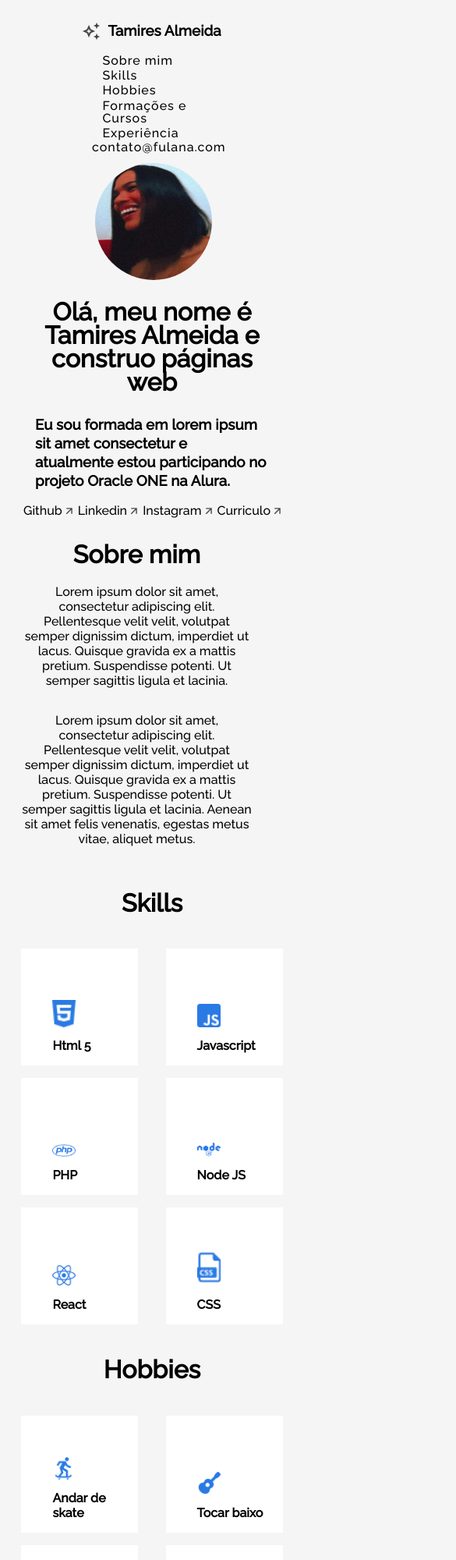
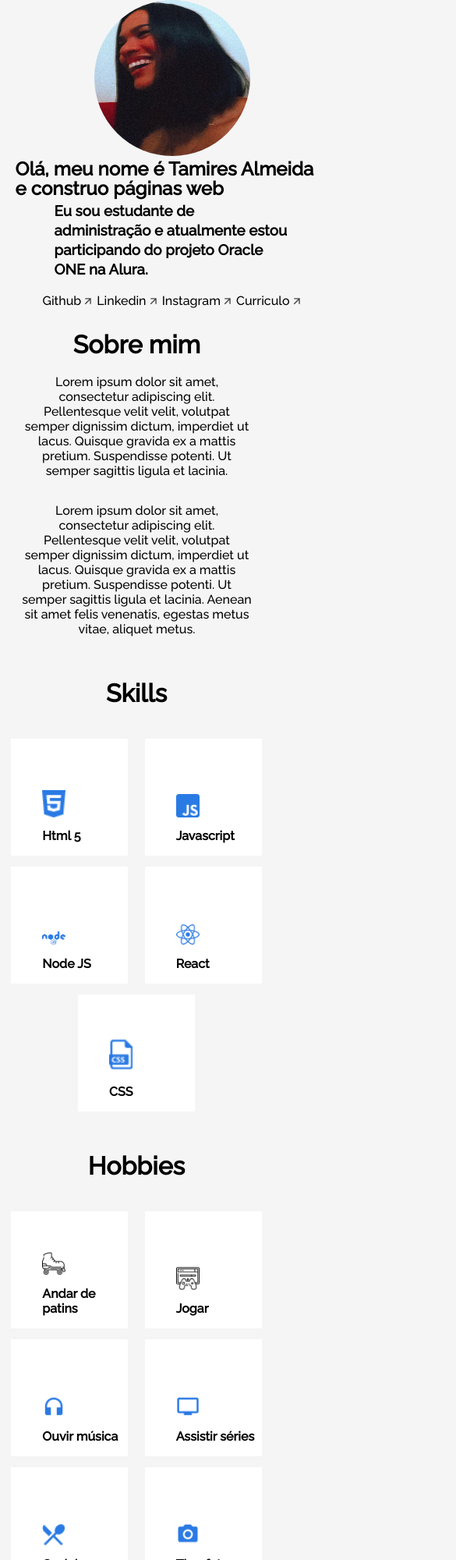
Before and after one commit to almeidaTamires/challenge-one-portfolio-br, a plain HTML site: page index.html in a window 390 px wide. Shown: the top 2000 px of the page at 78% size, 585 px wide, since content can reach past the window. Drawn offline with Linux system fonts and the light colour scheme.

Commit message:
css to mobile

```diff
--- a/assets/style/about.css
+++ b/assets/style/about.css
@@ -38,3 +38,14 @@ p.about__paragraph{
         margin: 1%;
     }
 }
+
+    /*tablet*/
+
+
+@media only screen and (max-width: 820px) {
+    .about__container {
+    display: flex;
+    flex-direction: column;
+    width: 300px;
+    }
+}
--- a/assets/style/academic.css
+++ b/assets/style/academic.css
@@ -4,7 +4,6 @@ section.academic {
     display: flex;
     flex-direction: column;
     align-items: center;
-    padding: 82px;
 }
 
 
@@ -42,3 +41,15 @@ section.academic {
     font-size: 16px;
     line-height: 19px;
 }
+
+
+/*tablet*/
+
+@media only screen and (max-width: 820px) {
+    section.academic {
+    display: flex;
+    flex-direction: column;
+    width: 350px;
+    padding: 16px;
+    }
+}
--- a/assets/style/contact.css
+++ b/assets/style/contact.css
@@ -34,3 +34,30 @@ section.formcontato{
     padding: 10px;
     width: 100%;
 }
+
+    /*tablet*/
+
+@media only screen and (max-width: 820px) {
+    .formcontato__img {
+        display: none;
+    }
+    .formcontato__text {
+    display: flex;
+    flex-direction: column;
+    flex-wrap: wrap;
+    align-items: flex-start;
+    }
+    .formcontato__subtext {
+    width: 300px;
+    line-height: 16px;
+    }
+   input.formcontato__input {
+        margin: 3%;
+    }
+    textarea.formcontato__textarea {
+        margin: 3%;
+    }
+    .formcontato__form {
+        justify-content: inherit;
+    }
+}
--- a/assets/style/experience.css
+++ b/assets/style/experience.css
@@ -14,3 +14,10 @@ section.experience{
     text-align: center;
     margin: 3% 0;
 }
+
+    /*tablet*/
+@media only screen and (max-width: 820px) {
+    section.experience {
+        width: 450px;
+    }
+}
--- a/assets/style/footer.css
+++ b/assets/style/footer.css
@@ -14,3 +14,10 @@ section.footer{
     line-height: 19px;
     text-align: center;
 }
+
+/*tablet*/
+@media only screen and (max-width: 820px){
+    section.footer {
+    justify-content: flex-start;
+    }
+}
--- a/assets/style/hobbies.css
+++ b/assets/style/hobbies.css
@@ -1,6 +1,6 @@
 /*Sessão Hobbies*/
 #hobbies {
-    margin: 5% 0;
+    margin: 3% 0;
 }
 .hobbies__title {
     font-family: 'Raleway';
@@ -37,8 +37,23 @@ li.hobbies__name{
     line-height: 19px;
 }
 
+    /*mobile*/
+
 @media only screen and (max-width: 600px) {
     .hobbies__box {
     margin: 2%;
     }
 }
+
+    /*tablet*/
+
+@media only screen and (max-width: 820px) {
+    section.hobbies {
+    display: flex;
+    flex-direction: column;
+    width: 350px;
+    }
+    .hobbies__box {
+        margin-bottom: 2%;
+    }
+}
--- a/assets/style/menu.css
+++ b/assets/style/menu.css
@@ -35,6 +35,9 @@ header h3 {
     margin-left: 10px;
 }
 
+/*medias*/
+
+/*mobile*/
 @media only screen and (max-width: 600px) {
 header {
     width: 100%;
@@ -60,3 +63,9 @@ li.menu__list__item {
     margin: 1%;
     }
 }
+/*tablet*/
+@media only screen and (max-width: 820px) {
+    section.menu {
+       display: none;
+    }
+}
--- a/assets/style/skills.css
+++ b/assets/style/skills.css
@@ -45,3 +45,17 @@ li.skills__name {
     margin: 2%;
  }
 }
+
+    /*tablet*/
+
+@media only screen and (max-width: 820px) {
+    section.skills{
+    display: flex;
+    flex-direction: column;
+    width: 350px;
+    }
+    .skills__box {
+        margin-bottom: 2%;
+    }
+
+}
--- a/assets/style/title.css
+++ b/assets/style/title.css
@@ -42,6 +42,7 @@ li.title__network__item {
     margin:0 1%;
 }
 
+        /*mobile*/
 @media only screen and (max-width: 600px) {
     .title__div {
         display: flex;
@@ -73,3 +74,39 @@ li.title__network__item {
     }
 
 }
+
+    /*tablet*/
+
+@media only screen and (max-width: 820px) {
+    section.title{
+    flex-direction: column;
+    align-items: center;
+    justify-content: center;
+    }
+    .title__div {
+    flex-direction: column;
+    flex-wrap: wrap;
+    }
+    .title__profile {
+    height: 200px;
+    width: 200px;
+    }
+    .title__container {
+    display: flex;
+    flex-direction: column;
+    text-align: center;
+    }
+    h2.title__bio {
+        margin: 1%;
+        font-size: 1.5rem;
+        line-height: 25px;
+        text-align: initial;
+        flex-wrap: wrap;
+        width: 400px;
+    }
+    h3.title__subsection {
+        width: 300px;
+        line-height: 25px;
+        text-align: initial;
+    }
+}
--- a/index.html
+++ b/index.html
@@ -51,12 +51,12 @@
             <img class="title__profile" src="assets/img/imgperfil.jpeg">
             <div class="title__container" id="#sobremim">
                 <h2 class="title__bio">Olá, meu nome é Tamires Almeida e construo páginas web</h2>
-                <h3 class="title__subsection">Eu sou formada em lorem ipsum sit amet consectetur e atualmente estou participando no projeto Oracle ONE na Alura.</h3>
+                <h3 class="title__subsection">Eu sou estudante de administração e atualmente estou participando do projeto Oracle ONE na Alura.</h3>
                 <ul class="title__network">
                     <!-- Ponha os links de suas redes sociais favoritas -->
-                    <li class="title__network__item"><a href="">Github <img src="assets/img/arrow.png"> </a></li>
-                    <li class="title__network__item"><a href="">Linkedin <img src="assets/img/arrow.png"></a></li>
-                    <li class="title__network__item"><a href="">Instagram <img src="assets/img/arrow.png"></a></li>
+                    <li class="title__network__item"><a href="https://github.com/almeidaTamires" target="_blank">Github <img src="assets/img/arrow.png"> </a></li>
+                    <li class="title__network__item"><a href="https://www.linkedin.com/in/tamires-almeida-056610235/" target="_blank">Linkedin <img src="assets/img/arrow.png"></a></li>
+                    <li class="title__network__item"><a href="https://www.instagram.com/tamiresknowles/" target="_blank">Instagram <img src="assets/img/arrow.png"></a></li>
                     <li class="title__network__item"><a href="">Curriculo <img src="assets/img/arrow.png"></a></li>
                 </ul>
             </div>
@@ -92,13 +92,6 @@
 
                 <div class="skills__box">
                     <ul>
-                        <li class="skills__img"> <img src="assets/img/php_icon.png" alt=""></li>
-                        <li class="skills__name">PHP</li>
-                    </ul>
-                </div>
-
-                <div class="skills__box">
-                    <ul>
                         <li class="skills__img"><img src="assets/img/nodejs_icon.png" alt=""></li>
                         <li class="skills__name">Node JS</li>
                     </ul>
@@ -126,15 +119,15 @@
             <div class="hobbies__line">
                 <div class="hobbies__box">
                     <ul>
-                        <li class="hobbies__img"><img src="assets/img/skate_icon.png"></li>
-                        <li class="hobbies__name"> Andar de skate</li>
+                        <li class="hobbies__img"><img src="assets/img/patins.png"></li>
+                        <li class="hobbies__name"> Andar de patins</li>
                     </ul>
                 </div>
 
                 <div class="hobbies__box">
                     <ul>
-                        <li class="hobbies__img"> <img src="assets/img/guitar_icon.png" alt=""></li>
-                        <li class="hobbies__name">Tocar baixo</li>
+                        <li class="hobbies__img"> <img src="assets/img/jogos.png"></li>
+                        <li class="hobbies__name">Jogar</li>
                     </ul>
                 </div>
 
```
Also changed, not shown: assets/style/style.css (+0 -40 lines), assets/img/jogos.png (added), assets/img/patins.png (added), assets/img/php_icon.png (deleted).
